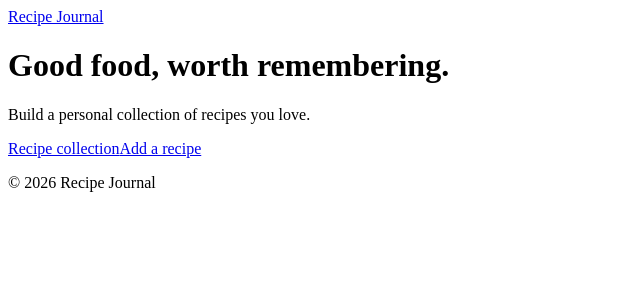
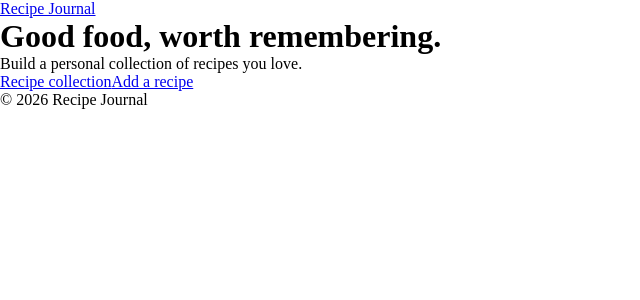
Before and after one commit to ngeliecode/recipe-journal, a React (Vite) app: page / in a window 1280 px wide. Shown: the top 300 px of the page, without its empty margins (0-640 px from the left). Built offline with nearby package versions, Linux system fonts and the light colour scheme.

Commit message:
Add CSS reset

```diff
--- a/src/index.css
+++ b/src/index.css
@@ -0,0 +1,17 @@
+/* CSS Reset */
+
+*,
+*::before,
+*::after {
+  box-sizing: border-box;
+  margin: 0;
+  padding: 0;
+}
+
+html {
+  scroll-behavior: smooth;
+}
+
+body {
+  min-height: 100vh;
+}
```
